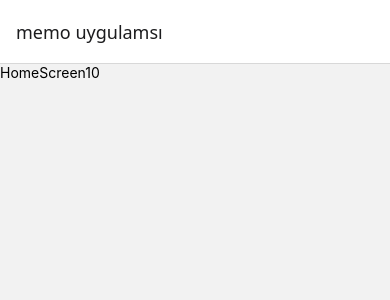
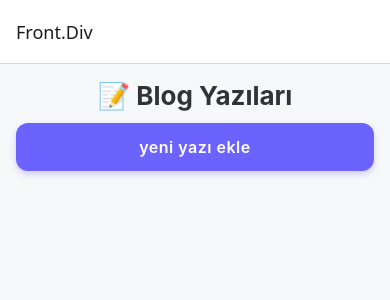
Before and after one commit to MemTem1/UrunEkleme, a React Native app: screen /Home in a window 390 px wide. Shown: the top 300 px of the page. Built offline with nearby package versions, Linux system fonts and the light colour scheme.

Commit message:
anasyfa ve context
anasayfa tasarımı yapıldı ve reducer kurulumu yapıldı

```diff
--- a/App.js
+++ b/App.js
@@ -4,21 +4,21 @@ import { NavigationContainer } from '@react-navigation/native';
 import { createNativeStackNavigator } from '@react-navigation/native-stack';
 import HomeScreen from './screens/HomeScreen';
 import CreateScreen from './screens/CreateScreen';
-import { BlogProvider } from './contrex/BlogContext';
+import { Provider } from './contrex/BlogContext';
 const Stack = createNativeStackNavigator();
 
 export default function App() {
   return (
-    <BlogProvider>
+    <Provider>
 
       <NavigationContainer>
-        <Stack.Navigator screenOptions={{ headerTitle: "memo uygulamsı" }}>
+        <Stack.Navigator screenOptions={{ headerTitle: "Front.Div" }}>
           <Stack.Screen name="Home" component={HomeScreen} />
           <Stack.Screen name="oluştur" component={CreateScreen} />
         </Stack.Navigator>
       </NavigationContainer>
 
-    </BlogProvider>
+    </Provider>
   );
 }
 
--- a/contrex/BlogContext.js
+++ b/contrex/BlogContext.js
@@ -1,11 +1,24 @@
-import React from "react";
-const BlogContext = React.createContext();
+import React, { useState, useReducer } from "react";
 
-export const BlogProvider = ({ children }) => {
-    return <BlogContext.Provider value={10} >
-        {children}
-    </BlogContext.Provider>;
+
+import createDataContext from "./createDataContext";
+
+const blogReducer = (state, action) => {
+
+    switch (action.type) {
+        case 'add_blogpost':
+            return [...state, { title: `Blog Post` }];
+        default:
+            return state;
+    }
+}
+
+const addBlogPost = (dispatch) => {
+    return () => {
+        dispatch({ type: 'add_blogpost' });
+    }
+
 }
 
 
-export default BlogContext;
+export const { Context, Provider } = createDataContext(blogReducer, { addBlogPost }, []);
--- /dev/null
+++ b/contrex/createDataContext.js
@@ -0,0 +1,20 @@
+import React, { useReducer } from "react";
+
+export default (reducer, actions, initialState) => {
+    const Context = React.createContext();
+
+    const Provider = ({ children }) => {
+        const [state, dispatch] = useReducer(reducer, initialState);
+
+        const boundActions = {};
+
+        for (let key in actions) {
+            boundActions[key] = actions[key](dispatch);
+        }
+
+        return <Context.Provider value={{ state, ...boundActions }} >
+            {children}
+        </Context.Provider >;
+    }
+    return { Context, Provider };
+}
--- a/screens/HomeScreen.js
+++ b/screens/HomeScreen.js
@@ -1,16 +1,89 @@
-import { StyleSheet, Text, View } from 'react-native'
+import { StyleSheet, Text, View, FlatList, Button, TouchableOpacity } from 'react-native'
 import React, { useContext } from 'react'
-import BlogContext from '../contrex/BlogContext'
+import { Context } from '../contrex/BlogContext'
 
 
 export default function HomeScreen() {
-    const value = useContext(BlogContext)
+    const { state, addBlogPost } = useContext(Context)
     return (
-        <View>
-            <Text>HomeScreen{value}</Text>
+        <View style={styles.container}>
+            <Text style={styles.header}>📝 Blog Yazıları</Text>
+            <TouchableOpacity style={styles.button} activeOpacity={0.8} onPress={addBlogPost}>
+                <Text style={styles.buttonText}>
+                    yeni yazı ekle
+                </Text>
+            </TouchableOpacity>
 
+
+
+            <FlatList
+                data={state}
+                keyExtractor={(data, index) => `${data.title}-${index}`}
+                renderItem={({ item }) => (
+                    <View style={styles.card}>
+                        <Text style={styles.title}>{item.title}</Text>
+                        <Text style={styles.subtitle}>Yeni blog gönderisi</Text>
+                    </View>
+                )}
+                contentContainerStyle={styles.listContent}
+            />
         </View>
     )
 }
 
-const styles = StyleSheet.create({})
+const styles = StyleSheet.create({
+    container: {
+        flex: 1,
+        backgroundColor: "#F7F8FA",
+        padding: 16,
+    },
+    header: {
+        fontSize: 26,
+        fontWeight: "700",
+        color: "#333",
+        marginBottom: 12,
+        textAlign: "center",
+    },
+    listContent: {
+        paddingBottom: 20,
+    },
+    button: {
+        backgroundColor: "#6C63FF",
+        paddingVertical: 14,
+        borderRadius: 12,
+        alignItems: "center",
+        marginBottom: 16,
+        shadowColor: "#6C63FF",
+        shadowOpacity: 0.3,
+        shadowRadius: 6,
+        shadowOffset: { width: 0, height: 3 },
+        elevation: 4, // Android gölgesi
+    },
+    buttonText: {
+        color: "#fff",
+        fontSize: 16,
+        fontWeight: "600",
+        letterSpacing: 0.5,
+    },
+    card: {
+        backgroundColor: "#fff",
+        borderRadius: 12,
+        padding: 16,
+        marginVertical: 8,
+        shadowColor: "#000",
+        shadowOpacity: 0.1,
+        shadowOffset: { width: 0, height: 2 },
+        shadowRadius: 6,
+        elevation: 3, // Android gölgesi
+    },
+    title: {
+        fontSize: 18,
+        fontWeight: "600",
+        color: "#222",
+    },
+    subtitle: {
+        fontSize: 14,
+        color: "#888",
+        marginTop: 4,
+    },
+});
```
